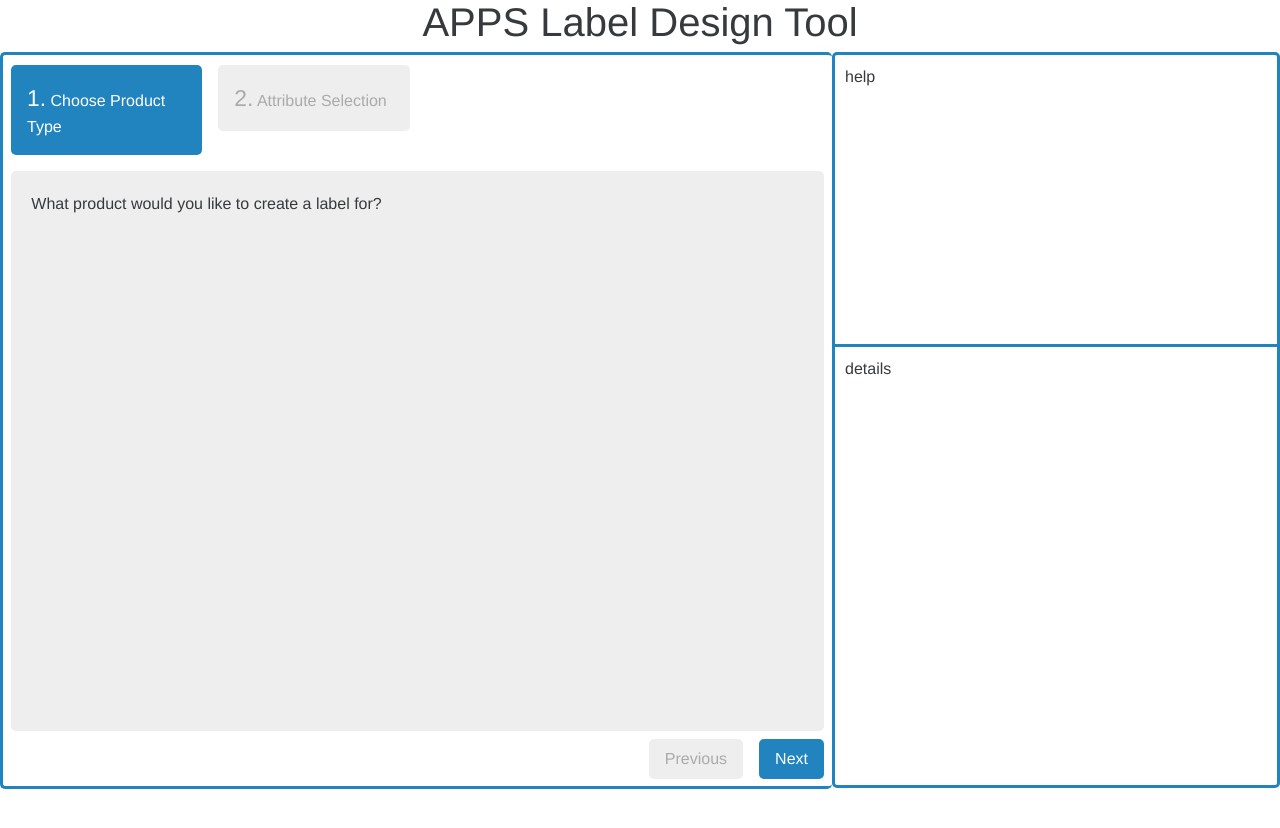
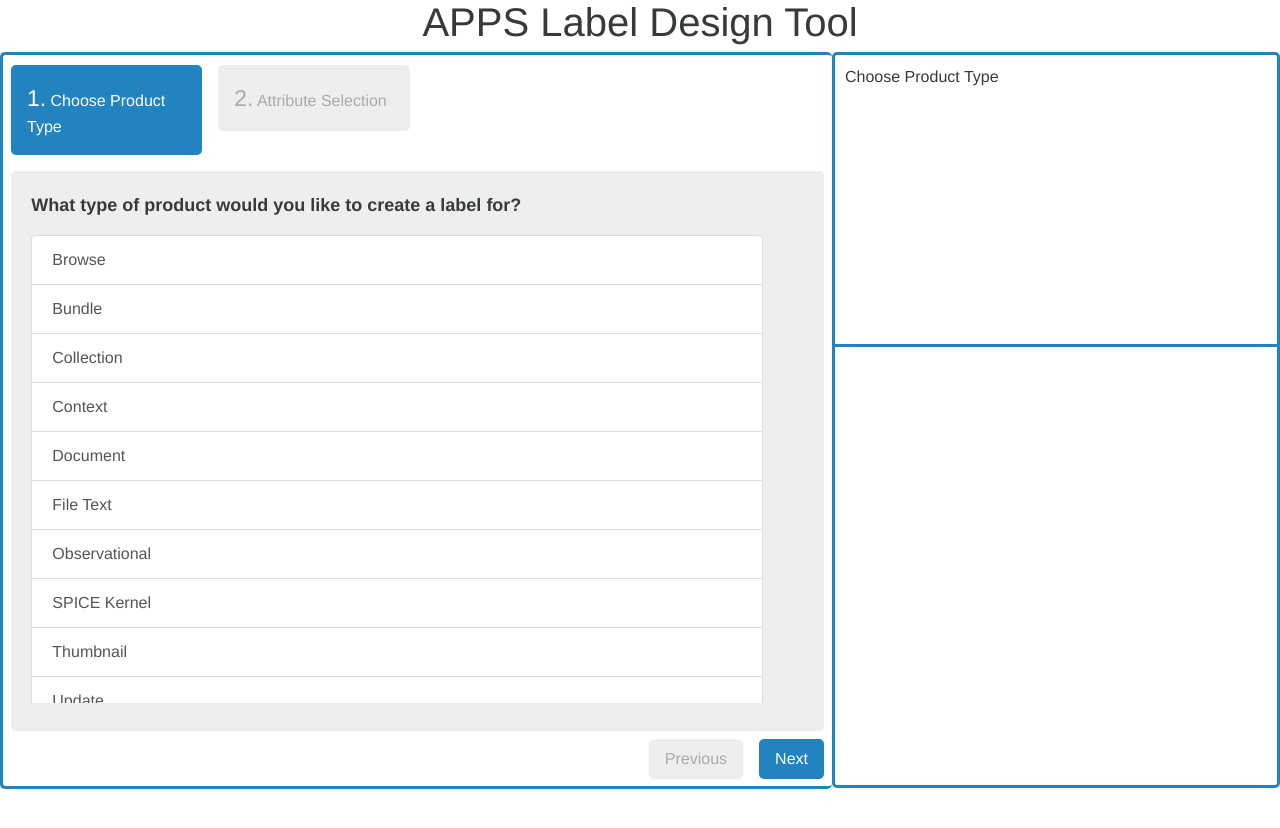
Before and after one commit to NASA-PDS/PLAID, a PHP site: page / in a window 1280 px wide. Shown: the top 828 px of the page. Run offline with PHP 8.4, Linux system fonts and the light colour scheme.

Commit message:
-added file for controlling main page through js -added function to display info in the details pane as the user hovers over elements -adjusted styling to improve UI -adjusted functionality when user changes steps in the wizard

```diff
--- a/css/general.css
+++ b/css/general.css
@@ -1,3 +1,24 @@
+/* tag */
+section {
+    overflow: auto;
+}
+/* id */
+#details {
+    height: 60%;
+    padding: 10px 10px 10px 10px;
+    font-weight: bold;
+}
+#help {
+    height: 40%;
+    border-bottom: medium solid #2184be;
+    padding: 10px 10px 10px 10px;
+}
+#sidebar {
+     float: right;
+     width: 35%;
+     border: medium solid #2184be;
+     border-radius: 5px;
+ }
 #title {
     text-align: center;
 }
@@ -10,18 +31,8 @@
     border-bottom: medium solid #2184be;
     border-radius: 5px;
 }
-#sidebar {
-    float: right;
-    width: 35%;
-    border: medium solid #2184be;
-    border-radius: 5px;
+/* class */
+.question {
+    font-weight: bold;
+    font-size: large;
 }
-#help {
-    height: 40%;
-    border-bottom: medium solid #2184be;
-    padding: 10px 10px 10px 10px;
-}
-#details {
-    height: 60%;
-    padding: 10px 10px 10px 10px;
-}
--- a/index.html
+++ b/index.html
@@ -15,14 +15,32 @@
             <h1 id="title">APPS Label Design Tool</h1>
             <div id="wizard">
                 <h3>Choose Product Type</h3>
+                <section id="product_selection">
+                    <p class="question">What type of product would you like to create a label for?</p>
+                    <div class="list-group">
+                        <button class="list-group-item">Browse</button>
+                        <button class="list-group-item">Bundle</button>
+                        <button class="list-group-item">Collection</button>
+                        <button class="list-group-item">Context</button>
+                        <button class="list-group-item">Document</button>
+                        <button class="list-group-item">File Text</button>
+                        <button class="list-group-item">Observational</button>
+                        <button class="list-group-item">SPICE Kernel</button>
+                        <button class="list-group-item">Thumbnail</button>
+                        <button class="list-group-item">Update</button>
+                        <button class="list-group-item">XML Schema</button>
+                    </div>
+                </section>
+
                 <h3>Attribute Selection</h3>
-                <section>What product would you like to create a label for?</section>
-                <section>Select the applicable attributes for your product:</section>
+                <section id="attribute_selection">
+                    <p class="question">Which attributes would you like to include for this product type?</p>
+                </section>
                 <br/>
             </div>
             <div id="sidebar">
-                <div id="help">help</div>
-                <div id="details">details</div>
+                <div id="help">Choose Product Type</div>
+                <div id="details"></div>
             </div>
         </div>
         <script>
@@ -33,4 +51,5 @@
         </script>
     </body>
     <script src="js/bootstrap.min.js"></script>
+    <script src="js/main.js"></script>
 </html>
--- a/js/init_steps.js
+++ b/js/init_steps.js
@@ -39,6 +39,8 @@ var settings = {
         return true;
     },
     onStepChanged: function (event, currentIndex, priorIndex) {
+        $("#help")[0].innerHTML = $(settings.headerTag + ".current")[0].innerHTML;
+        $("#details")[0].innerHTML = "";
     },
     onCanceled: function (event) { },
     onFinishing: function (event, currentIndex) { return true; },
--- /dev/null
+++ b/js/main.js
@@ -0,0 +1,13 @@
+/**
+ * Created by morse on 6/17/16.
+ */
+$(document).ready(function(){
+    $(".list-group-item").each(function(){
+        $(this).mouseenter(previewDetails);
+    });
+});
+function previewDetails(){
+    var selection = $(this)[0].innerHTML;
+    var detailsPane = $("#details")[0];
+    detailsPane.innerHTML = selection;
+}
```
